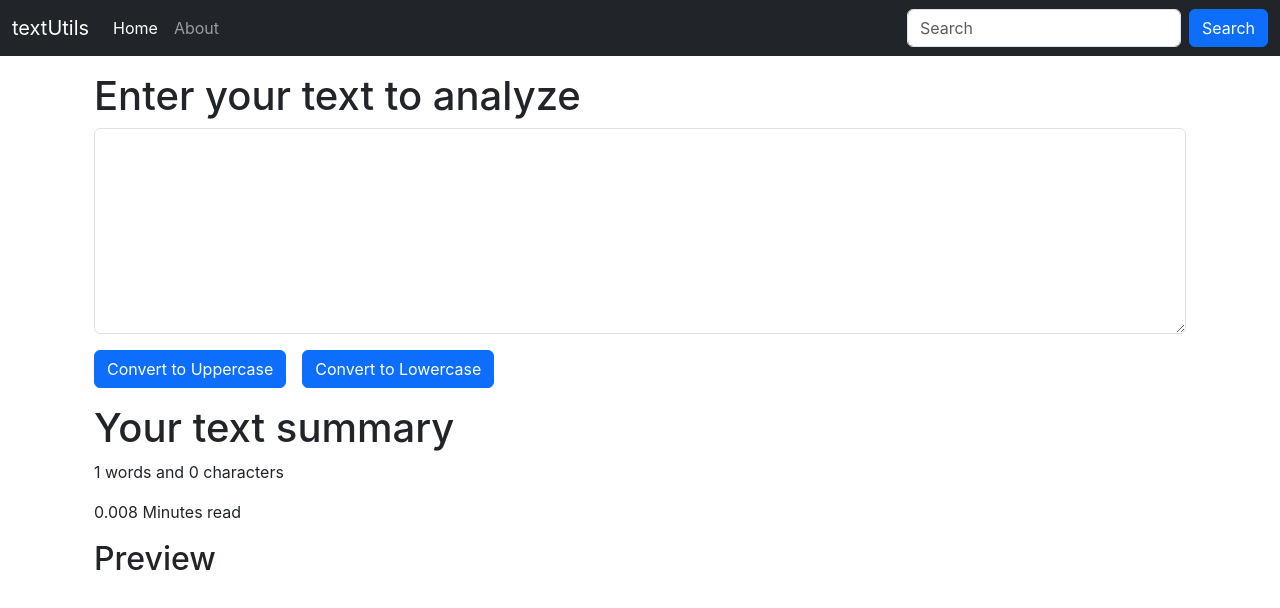
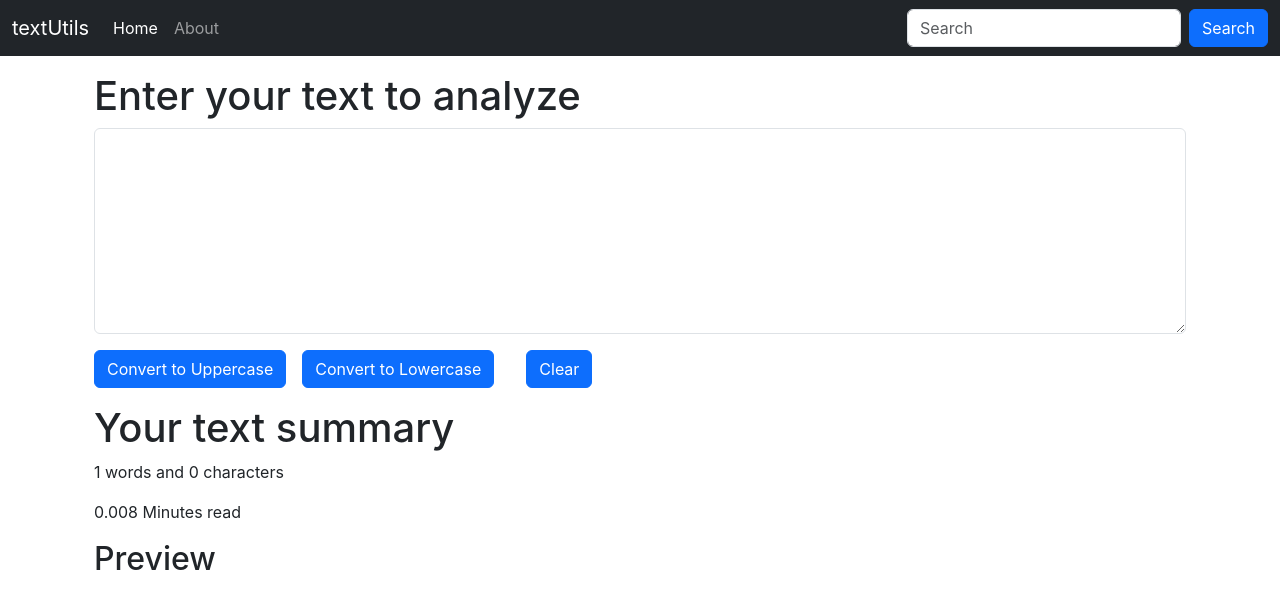
Before and after one commit to AnishBade/TextUtilities-App-React, a React (Create React App) app: page / in a window 1280 px wide. Shown: the top 608 px of the page. Built offline with nearby package versions, Linux system fonts and the light colour scheme.

Commit message:
Clear button added

```diff
--- a/src/components/TextForm.js
+++ b/src/components/TextForm.js
@@ -12,6 +12,11 @@
     const handleLoClick = () =>{
         // console.log("Uppercase was clicked"+text);
         let newText = text.toLowerCase();
+        setText(newText)
+    }
+    const handleClearClick = () =>{
+        // console.log("Uppercase was clicked"+text);
+        let newText = '';
         setText(newText)
     }
 
@@ -31,6 +36,8 @@
             </div>
             <button className="btn btn-primary" onClick={handleUpClick}>Convert to Uppercase</button>
             <button className="btn btn-primary mx-3" onClick={handleLoClick}>Convert to Lowercase</button>
+            <button className="btn btn-primary mx-3" onClick={handleClearClick}>Clear</button>
+
         </div>
         <div className="container my-3">
             <h1>Your text summary</h1>
```
